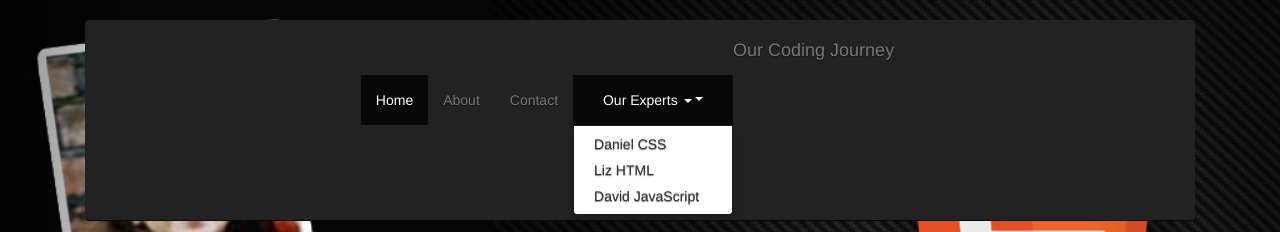
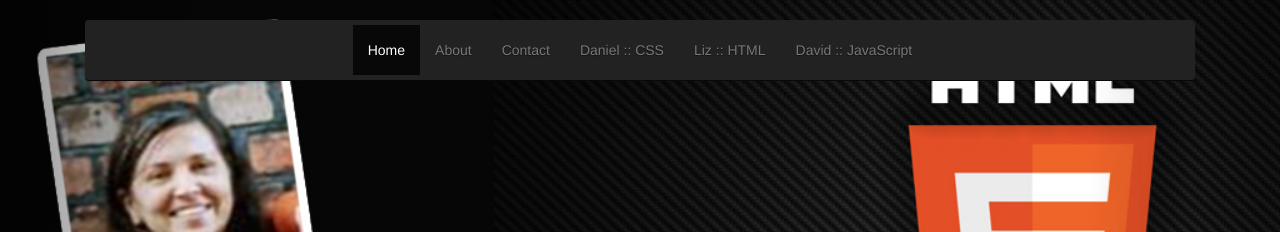
Before and after one commit to lizagne/Dev3, a website: page index.html in a window 1280 px wide. Shown: the top 232 px of the page. Drawn offline with nearby package versions, Linux system fonts and the light colour scheme.

Commit message:
changing nav

```diff
--- a/index.html
+++ b/index.html
@@ -35,21 +35,15 @@
                 <span class="icon-bar"></span>
                 <span class="icon-bar"></span>
               </button>
-              <a class="navbar-brand" href="#">Our Coding Journey</a>
             </div>
             <div id="navbar" class="navbar-collapse collapse">
               <ul class="nav navbar-nav">
                 <li class="active"><a href="#">Home</a></li>
                 <li><a href="#about">About</a></li>
                 <li><a href="#contact">Contact</a></li>
-                <li class="dropdown open">
-                  <a href="#" class="dropdown-toggle" data-toggle="dropdown" role="button" aria-haspopup="true" aria-expanded="false">Our Experts <span class="caret"></span></a>
-                  <ul class="dropdown-menu">
-                    <li><a href="#">Daniel CSS</a></li>
-                    <li><a href="#">Liz HTML</a></li>
-                    <li><a href="#">David JavaScript</a></li>
-                  </ul>
-                </li>
+                <li><a href="#">Daniel :: CSS</a></li>
+                <li><a href="#">Liz :: HTML</a></li>
+                <li><a href="#">David :: JavaScript</a></li>
               </ul>
             </div>
           </div>
--- a/scss/customisations.scss
+++ b/scss/customisations.scss
@@ -66,6 +66,10 @@ body {
 
 .navbar-nav, .navbar-header{
   display: inline-block;
+}
+
+.navbar-inverse{
+  background-color: red;
 }
 
 // .masthead {
```
Also changed, not shown: css/styles.css, css/styles.min.css.
